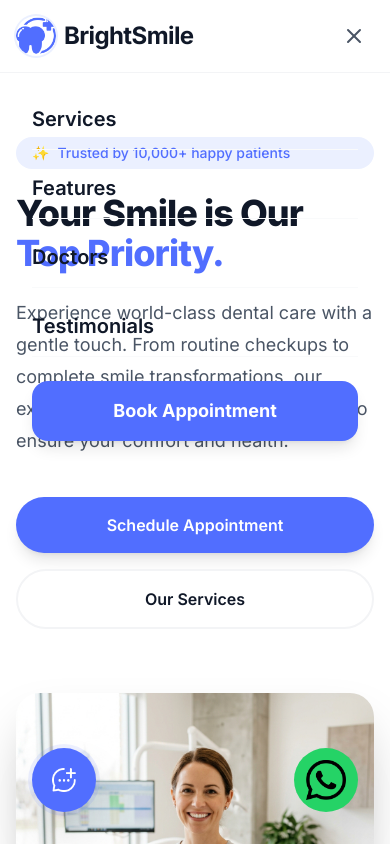
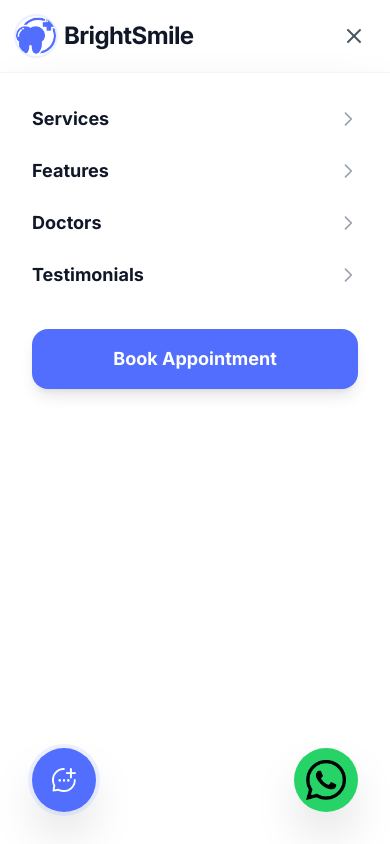
Before and after one commit to tarun-suhas/dental-clinic, a Next.js app: page / in a window 390 px wide. Both pictures are taken after a click on the button 354 px from the left and 36 px from the top of the page. Shown: the top 844 px of the page. Built offline with nearby package versions, Linux system fonts and the light colour scheme.

Commit message:
Refine mobile menu with solid background and improved layout

```diff
--- a/components/Navbar.tsx
+++ b/components/Navbar.tsx
@@ -72,37 +72,41 @@ export default function Navbar() {
         </div>
       </div>
 
-      {/* Mobile Navigation Overlay */}
+      {/* Mobile Navigation Menu */}
       {isMenuOpen && (
-        <div className="fixed inset-0 top-[73px] z-40 bg-white md:hidden animate-in fade-in slide-in-from-top-5 duration-300">
-          <div className="flex flex-col space-y-6 p-8">
+        <div className="absolute left-0 right-0 top-full z-40 h-screen bg-white shadow-2xl md:hidden animate-in slide-in-from-top-2 duration-300">
+          <div className="flex flex-col space-y-6 p-8 border-t border-gray-100">
             <Link
               href="/services"
               onClick={() => setIsMenuOpen(false)}
-              className="text-xl font-semibold text-gray-900 border-b border-gray-50 pb-4"
+              className="text-lg font-bold text-gray-900 flex items-center justify-between"
             >
               Services
+              <svg className="h-5 w-5 text-gray-400" fill="none" stroke="currentColor" viewBox="0 0 24 24"><path strokeLinecap="round" strokeLinejoin="round" strokeWidth={2} d="M9 5l7 7-7 7"/></svg>
             </Link>
             <Link
               href="/#features"
               onClick={() => setIsMenuOpen(false)}
-              className="text-xl font-semibold text-gray-900 border-b border-gray-50 pb-4"
+              className="text-lg font-bold text-gray-900 flex items-center justify-between"
             >
               Features
+              <svg className="h-5 w-5 text-gray-400" fill="none" stroke="currentColor" viewBox="0 0 24 24"><path strokeLinecap="round" strokeLinejoin="round" strokeWidth={2} d="M9 5l7 7-7 7"/></svg>
             </Link>
             <Link
               href="/doctors"
               onClick={() => setIsMenuOpen(false)}
-              className="text-xl font-semibold text-gray-900 border-b border-gray-50 pb-4"
+              className="text-lg font-bold text-gray-900 flex items-center justify-between"
             >
               Doctors
+              <svg className="h-5 w-5 text-gray-400" fill="none" stroke="currentColor" viewBox="0 0 24 24"><path strokeLinecap="round" strokeLinejoin="round" strokeWidth={2} d="M9 5l7 7-7 7"/></svg>
             </Link>
             <Link
               href="/#testimonials"
               onClick={() => setIsMenuOpen(false)}
-              className="text-xl font-semibold text-gray-900 border-b border-gray-50 pb-4"
+              className="text-lg font-bold text-gray-900 flex items-center justify-between"
             >
               Testimonials
+              <svg className="h-5 w-5 text-gray-400" fill="none" stroke="currentColor" viewBox="0 0 24 24"><path strokeLinecap="round" strokeLinejoin="round" strokeWidth={2} d="M9 5l7 7-7 7"/></svg>
             </Link>
             <Link
               href="/#appointment"
@@ -113,13 +117,14 @@ export default function Navbar() {
                   document.getElementById('appointment')?.scrollIntoView({ behavior: 'smooth' });
                 }
               }}
-              className="rounded-2xl bg-primary px-6 py-4 text-center text-lg font-bold text-white shadow-lg"
+              className="mt-4 rounded-2xl bg-primary px-6 py-4 text-center text-lg font-bold text-white shadow-lg active:scale-95 transition-transform"
             >
               Book Appointment
             </Link>
           </div>
         </div>
       )}
+
     </nav>
   );
 }
```
